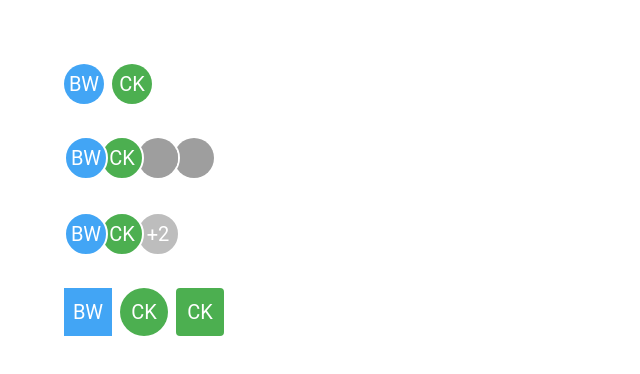
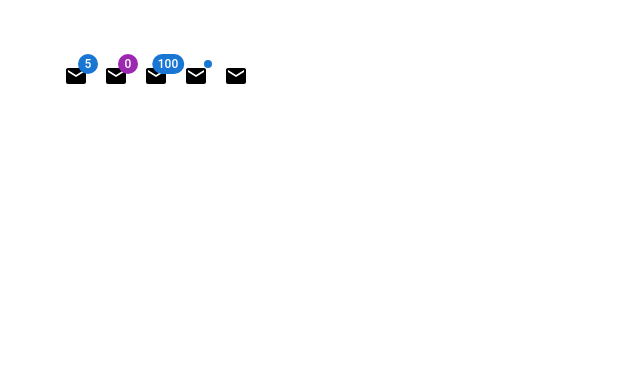
Before and after one commit to Dulatto/react-mui, a React (Create React App) app: page / in a window 1280 px wide. Shown: the top 374 px of the page, without its empty margins (0-640 px from the left). Built offline with nearby package versions, Linux system fonts and the light colour scheme; grey boxes are pictures that could not be loaded.

Commit message:
mui badge

```diff
--- a/src/App.tsx
+++ b/src/App.tsx
@@ -1,5 +1,6 @@
 import './App.css';
 import { MuiAvatar } from './components/MuiAvatar';
+import { MuiBadge } from './components/MuiBadge';
 //import { MuiBottomNavigation } from './components/MuiBottomNavigation';
 //import { MuiBreadcrumbs } from './components/MuiBreadcrumbs';
 //import { MuiDrawer } from './components/MuiDrawer';
@@ -41,8 +42,9 @@
    <MuiBreadcrumbs />
    <MuiDrawer />
    <MuiSpeedDial />
-   <MuiBottomNavigation />*/}
-   <MuiAvatar />
+   <MuiBottomNavigation />
+   <MuiAvatar />*/}
+   <MuiBadge />
     </div>
   );
 }
--- /dev/null
+++ b/src/components/MuiBadge.tsx
@@ -0,0 +1,24 @@
+import {Stack, Badge} from '@mui/material'
+import MailIcon from '@mui/icons-material/Mail';
+
+export const MuiBadge = () => {
+  return (
+    <Stack spacing={2} direction='row'>
+      <Badge badgeContent={5} color='primary'>
+         <MailIcon />
+      </Badge>
+      <Badge badgeContent={0} color='secondary' showZero>
+         <MailIcon />
+      </Badge>
+      <Badge badgeContent={100} color='primary' max={999}>
+         <MailIcon />
+      </Badge>
+      <Badge variant='dot' color='primary'>
+         <MailIcon />
+      </Badge>
+      <Badge variant='dot' color='primary' invisible={true}>
+         <MailIcon />
+      </Badge>
+    </Stack>
+  )
+}
```
